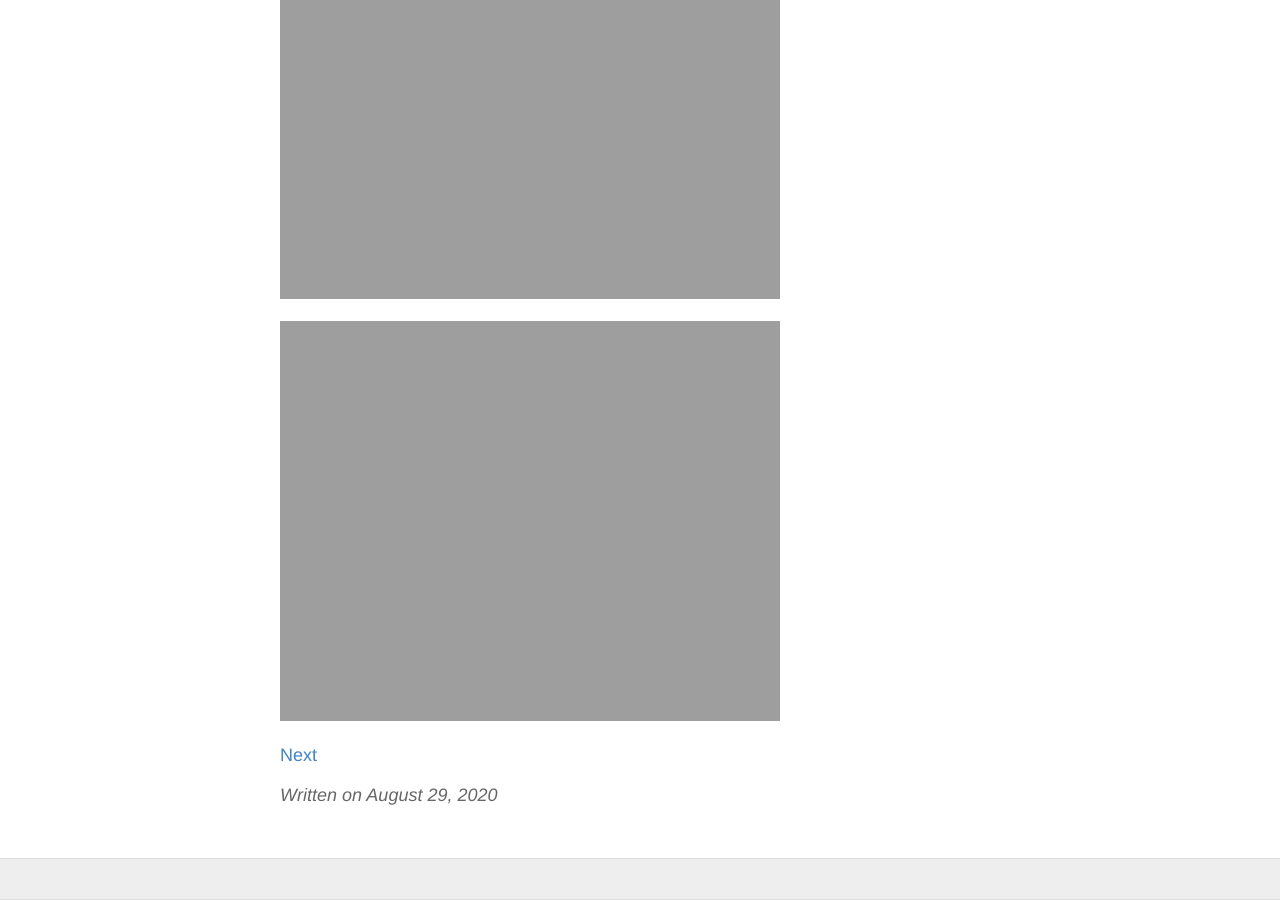
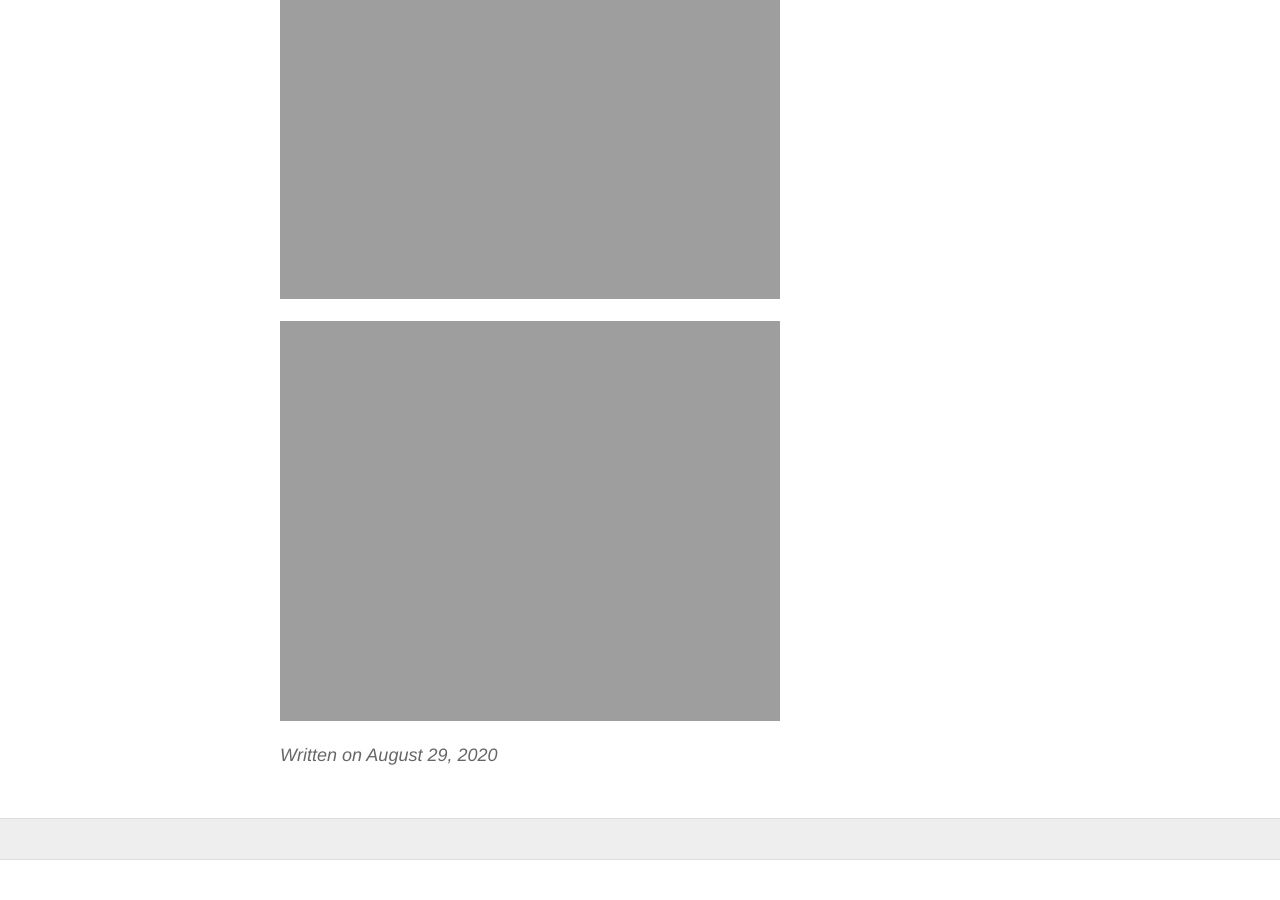
Before and after one commit to gbuk21/General, a Jekyll site: the page built from split1/_posts/2020-08-29-Simply Nature organic 2 Percent milk with DHA from Aldi.md, in a window 1280 px wide and 900 px high, scrolled down 882 px. Built offline with Jekyll 4.4.1, drawn with Linux system fonts in a browser that asks for light colours; after the commit the page ends 1742 px from its top, so only the background shows below that.

Commit message:
Update 2020-08-29-Simply Nature organic 2 Percent milk with DHA from Aldi.md

```diff
--- a/split1/_posts/2020-08-29-Simply Nature organic 2 Percent milk with DHA from Aldi.md
+++ b/split1/_posts/2020-08-29-Simply Nature organic 2 Percent milk with DHA from Aldi.md
@@ -12,5 +12,3 @@ Nutrition facts
 <img src="{{ site.baseurl }}/images/Simplay Nature organic 2 Percent milk with DHA 2.jpg" class="responsive" width="500" height="400" />
 
 <img src="{{ site.baseurl }}/images/Simplay Nature organic 2 Percent milk with DHA 3.jpg" class="responsive" width="500" height="400" />
-
-[Next]({{ site.baseurl }}{% link split1/_posts/2020-08-28-Deers in the backyard 2.md %})
```
